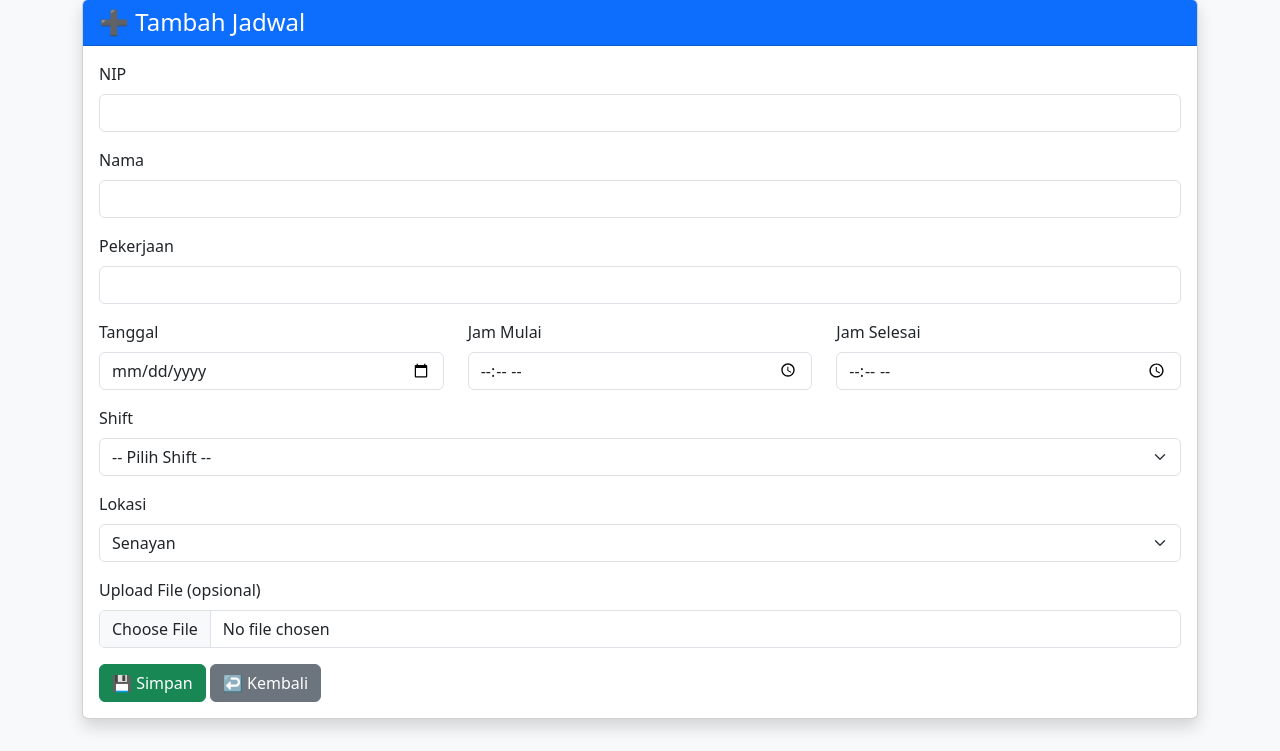
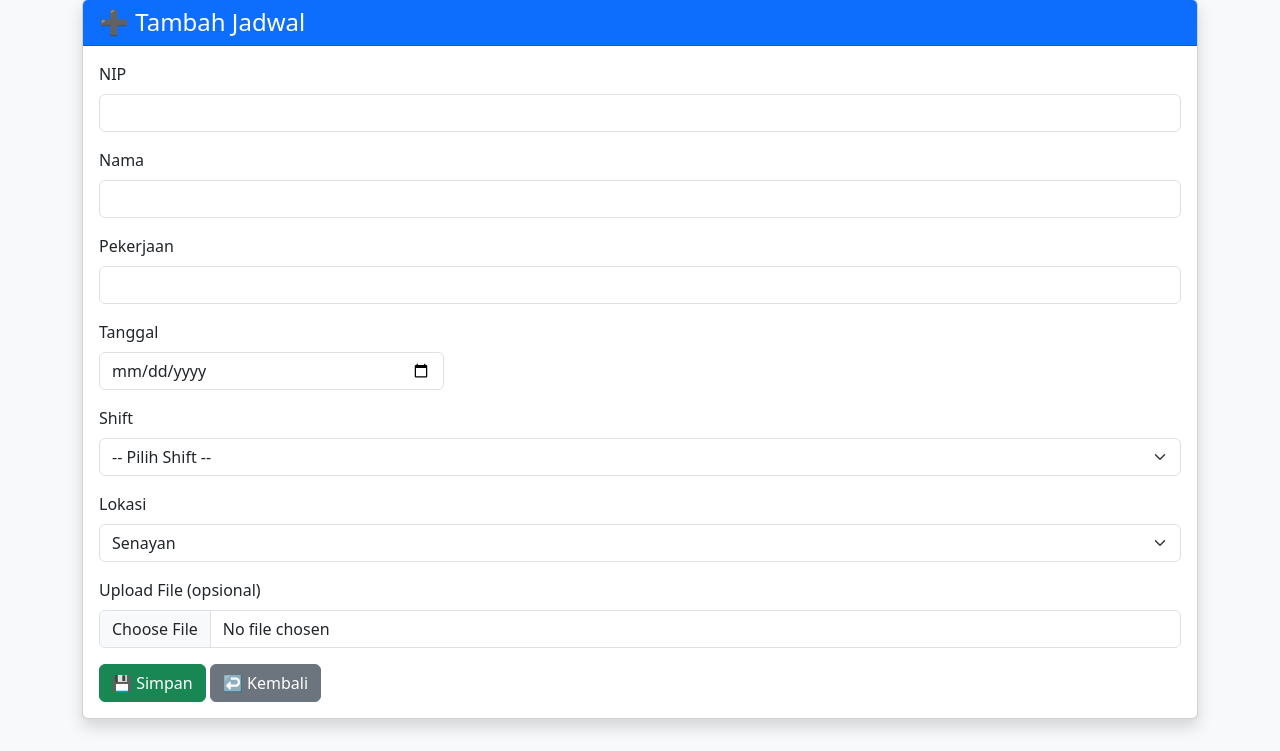
Before and after one commit to arkann-1/tvri-project, a PHP site: page /pages/tambahjadwal.php in a window 1280 px wide. Shown: the part 49-800 px from the top of the page. Run offline with PHP 8.4, Linux system fonts and the light colour scheme.

Commit message:
Update tambahjadwal.php
perbaiki fitur shift

```diff
--- a/pages/tambahjadwal.php
+++ b/pages/tambahjadwal.php
@@ -38,23 +38,15 @@ include '../config/koneksi.php';
             <label class="form-label">Tanggal</label>
             <input type="date" name="tanggal" class="form-control" required>
           </div>
-          <div class="col-md-4 mb-3">
-            <label class="form-label">Jam Mulai</label>
-            <input type="time" name="jam_mulai" class="form-control" required>
-          </div>
-          <div class="col-md-4 mb-3">
-            <label class="form-label">Jam Selesai</label>
-            <input type="time" name="jam_selesai" class="form-control" required>
-          </div>
         </div>
 
         <div class="mb-3">
           <label class="form-label">Shift</label>
           <select name="shift" class="form-select" required>
             <option value="">-- Pilih Shift --</option>
-            <option value="Pagi">Pagi</option>
-            <option value="Siang">Siang</option>
-            <option value="Malam">Malam</option>
+            <option value="1">Shift 1 (00.00 - 08.00)</option>
+            <option value="2">Shift 2 (08.00 - 16.00)</option>
+            <option value="3">Shift 3 (16.00 - 00.00)</option>
           </select>
         </div>
 
```
